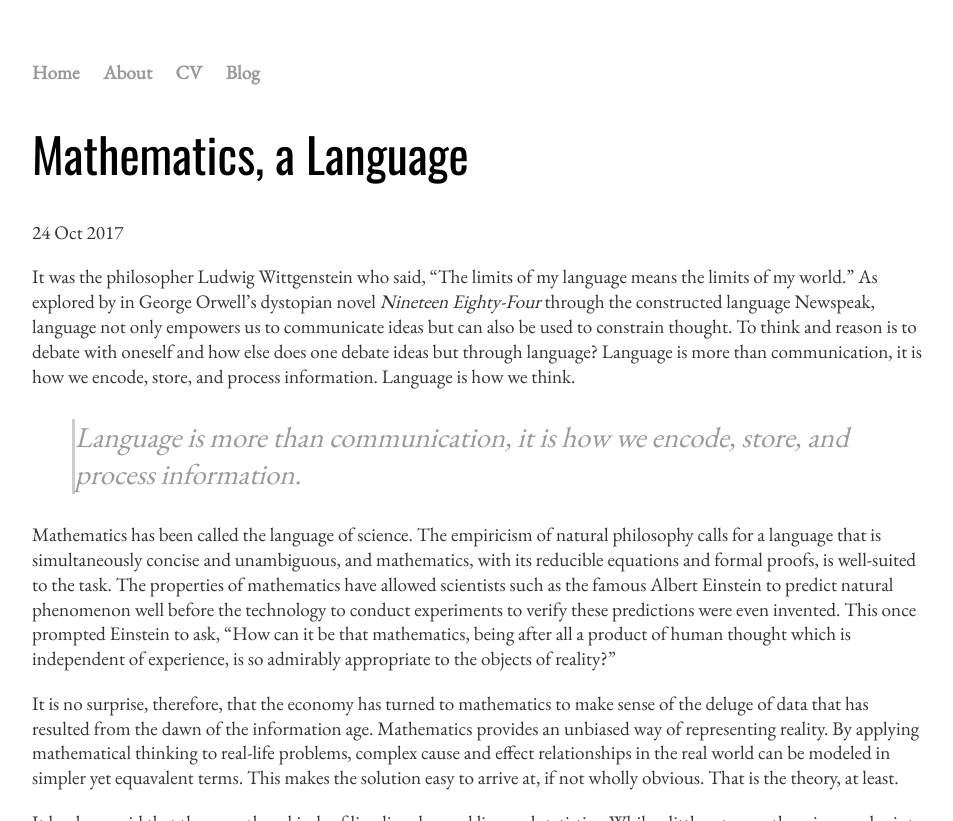
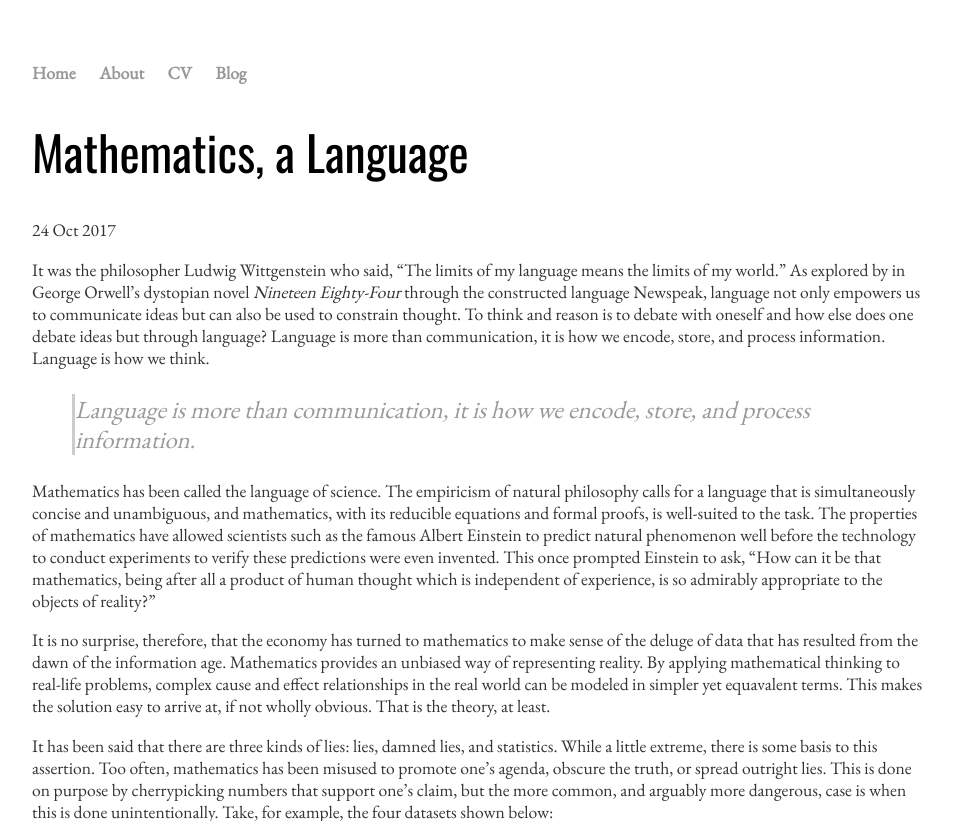
Before and after one commit to victorangeloblancada/victorangeloblancada.github.io-jekyll, a Jekyll site: the page built from _posts/2017-10-24-mathematics-a-language.md, in a window 1280 px wide. Shown: the top 821 px of the page, without its empty margins (160-1113 px from the left). Built offline with Jekyll 4.4.1, drawn with Linux system fonts in a browser that asks for light colours; grey boxes are pictures that could not be loaded.

Commit message:
Update main.css

```diff
--- a/css/main.css
+++ b/css/main.css
@@ -28,8 +28,8 @@ h1 {
 }
 p, li {
     font-family:'EB Garamond', 'Garamond', 'Times', 'Times New Roman', 'Serif';
-    font-size: 1.2em;
-    line-height: 1.3em;
+    font-size: 1.1em;
+    line-height: 1.25em;
     color: #333;
 }
 footer {
@@ -68,9 +68,10 @@ img {
 
 
 blockquote {
+    font-family:'Oswald','Helvetica', 'Arial', 'Sans-Serif';
     font-style: italic;
-    font-size: 1.5em;
-    border-left: 3px solid #ccc;
+    font-size: 1.4em;
+    border-left: 3px solid #CCC;
 }
 
 blockquote p {
```
